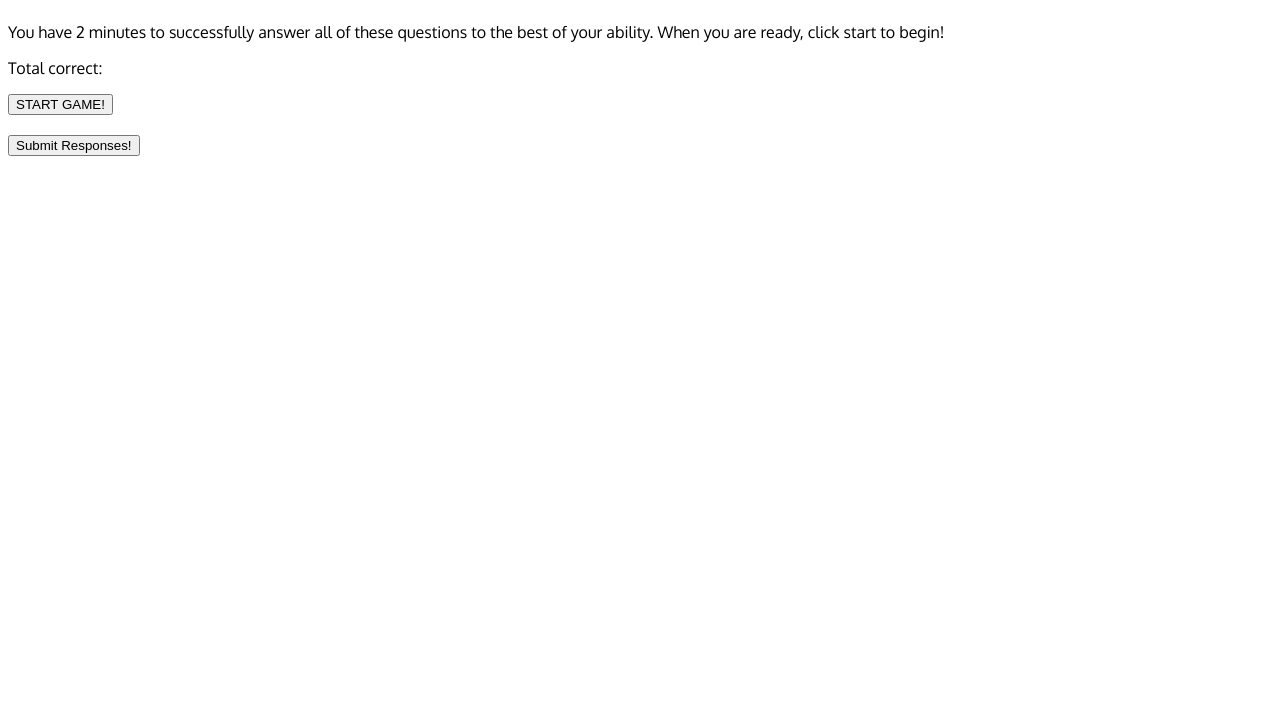
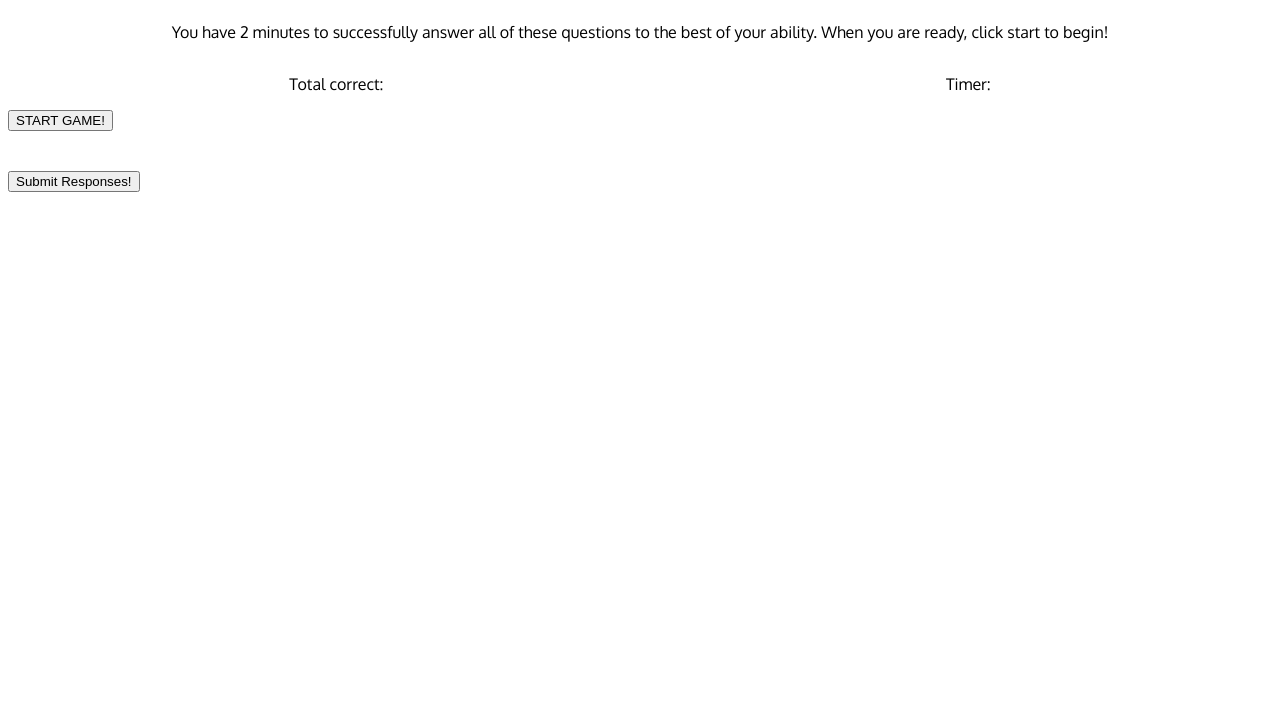
Before and after one commit to erictriestocode/TriviaGame, a plain HTML site: page index.html in a window 1280 px wide. Shown: the part 83-800 px from the top of the page. Drawn offline with nearby package versions, Linux system fonts and the light colour scheme; a web font is replaced by a local one.

Commit message:
more pseudocode, existential dread that you did everything wrong, nbd

```diff
--- a/css/style.css
+++ b/css/style.css
@@ -1,8 +1,24 @@
 .title {
     font-family: 'Shrikhand', cursive;
     display: flex;
+    justify-content: center;
 }
 
 body {
     font-family: 'Oxygen', sans-serif;
 }
+
+.instructions {
+    display: flex;
+    justify-content: center;
+}
+
+.scoreboard {
+    display: flex;
+    justify-content: space-around;
+}
+
+.buttons {
+    display: flex;
+    justify-content: center;
+}
--- a/index.html
+++ b/index.html
@@ -24,23 +24,29 @@
                 ability. When you are ready, click start to begin!</p>
         </div>
         <div class="scoreboard">
-            <p>Total correct: </p>
+            <div class="score">
+                <p>Total correct: </p>
+            </div>
+            <div class="timer">
+                <p>Timer: </p>
+            </div>
         </div>
-        <button id="start">START GAME!</button>
+        <button class="buttons" id="start">START GAME!</button>
 
         <!-- Have below be sent to the DOM upon click OR use .hide() -->
+
         <!-- to be removed -->
         <br>
 
         <div class="hidden">
             <div class="questions">
-
+                <!-- Questions to be dynamically written here -->
             </div>
 
             <!-- to be removed -->
             <br>
 
-            <button class="submit">Submit Responses!</button>
+            <button class="buttons" id="submit">Submit Responses!</button>
         </div>
 
     </div>
--- a/javascript/app.js
+++ b/javascript/app.js
@@ -3,6 +3,8 @@
 // **** Some mental notes for myself below as I go along to chart my line of thinking ****
 //
 // if userInput = question.correctAnswer, make correct status true, correctTotal++
+//
+// EDIT 10PM WED 1/9/2019: Ok so upon a fair bit of Googling it appears that I way over thought this. Going to try and get it working anyways.
 
 var timer = 120000;
 var totalCorrect = 0;
@@ -59,7 +61,7 @@ function checkCorrect() {
 };
 
 function generateHtml(){
-    // for (i = 0, i =< questionArray.length, i++ )
+    // for (i = 0, i < questionArray.length, i++ )
         // $(.questions).html("<div id =" + "></div>" )
 
 }
```
